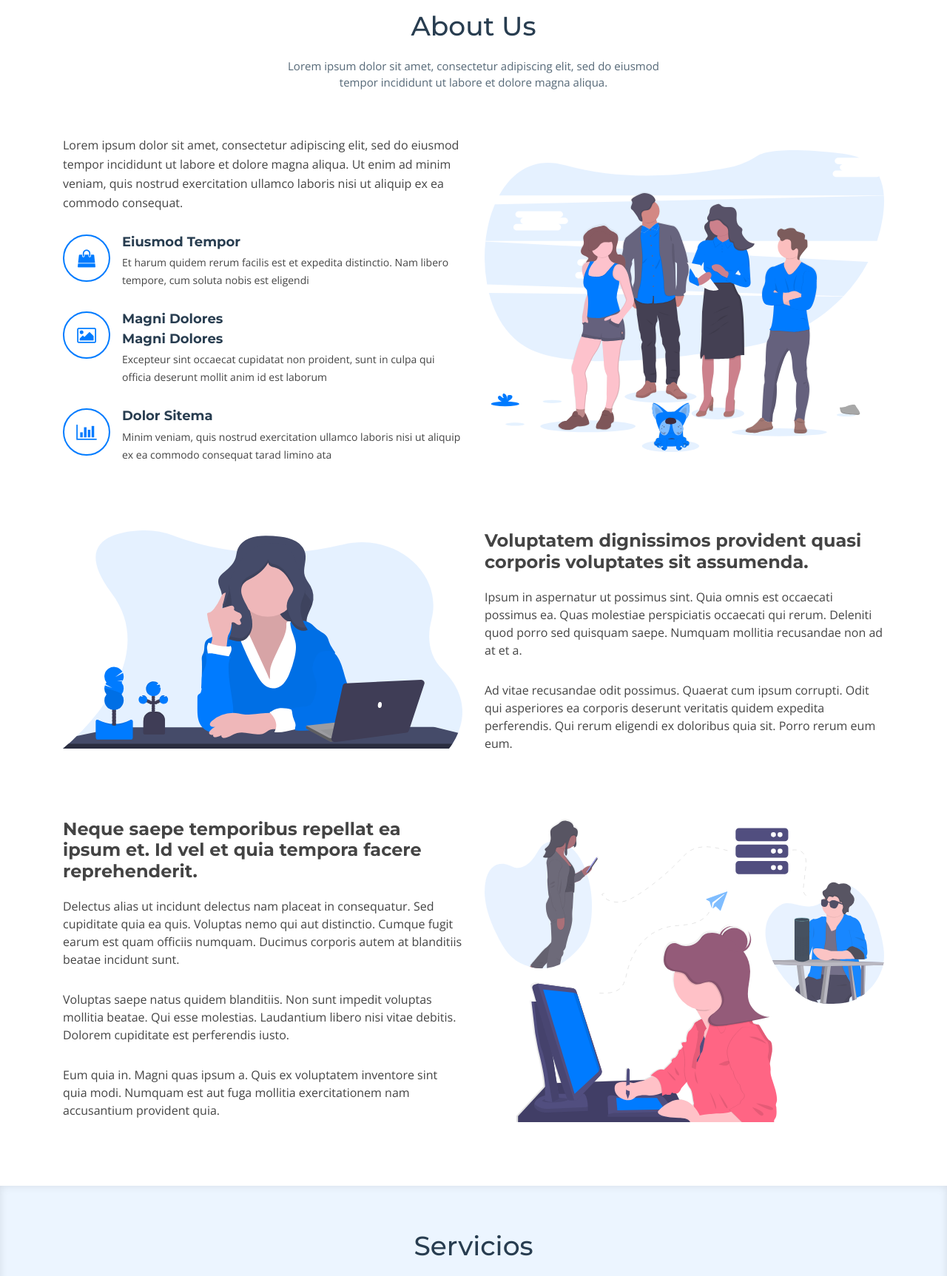
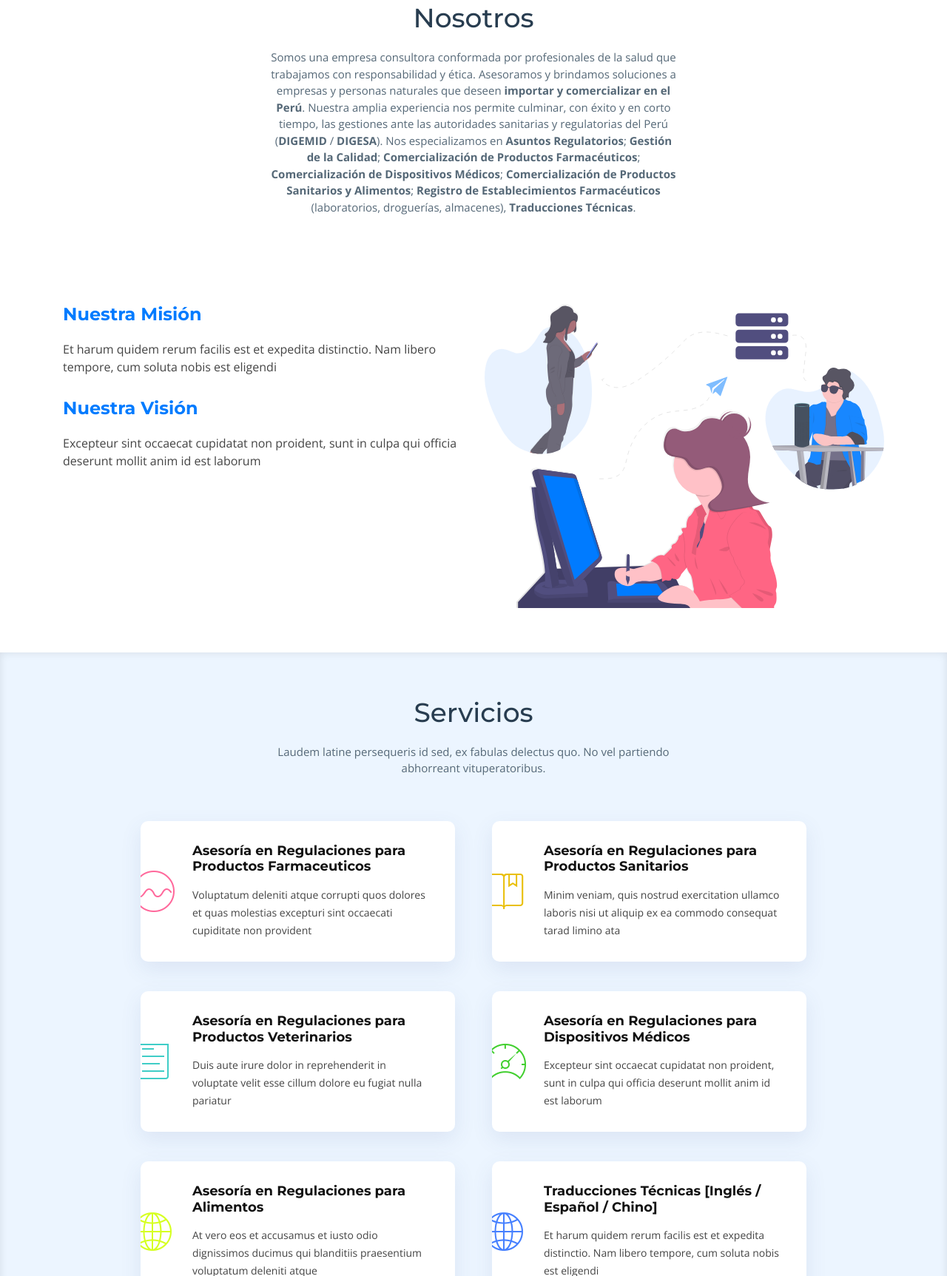
Before and after one commit to l-f-abanto-leon/l-f-abanto-leon.github.io, a plain HTML site: page test.html in a window 1280 px wide. Shown: the part 1075-2800 px from the top of the page at 74% size. Drawn offline with nearby package versions, Linux system fonts and the light colour scheme; files whose address does not match are found by name.

Commit message:
update 12/08/2020

```diff
--- a/test.html
+++ b/test.html
@@ -81,7 +81,7 @@
     <div class="container">
 
       <div class="intro-img">
-        <img src="img/intro-img.svg" alt="" class="img-fluid">
+        <img src="img/about-extra-1.svg" alt="" class="img-fluid">
       </div>
 
       <div class="intro-info">
@@ -154,83 +154,73 @@
 
 
     <!--==========================
-      About Us Section
+      Nosotros
     ============================-->
     <section id="about">
       <div class="container">
 
         <header class="section-header">
-          <h3>About Us</h3>
-          <p>Lorem ipsum dolor sit amet, consectetur adipiscing elit, sed do eiusmod tempor incididunt ut labore et dolore magna aliqua.</p>
+          <h3>Nosotros</h3>
+          <p>Somos una empresa consultora conformada por profesionales de la salud que trabajamos con responsabilidad y ética. Asesoramos y brindamos soluciones a empresas y personas naturales que deseen <b>importar y comercializar en el Perú</b>. Nuestra amplia experiencia nos permite culminar, con éxito y en corto tiempo, las gestiones ante las autoridades sanitarias y regulatorias del Perú (<b>DIGEMID</b> / <b>DIGESA</b>). Nos especializamos en <b>Asuntos Regulatorios</b>; <b>Gestión de la Calidad</b>;  <b>Comercialización de Productos Farmacéuticos</b>; <b>Comercialización de Dispositivos Médicos</b>; <b>Comercialización de Productos Sanitarios y Alimentos</b>; <b>Registro de Establecimientos Farmacéuticos </b> (laboratorios, droguerías, almacenes), <b>Traducciones Técnicas</b>.</p>
         </header>
 
-        <div class="row about-container">
+        <div class="row about-extra">
 
           <div class="col-lg-6 content order-lg-1 order-2">
-            <p>
-              Lorem ipsum dolor sit amet, consectetur adipiscing elit, sed do eiusmod tempor incididunt ut labore et dolore magna aliqua. Ut enim ad minim veniam, quis nostrud exercitation ullamco laboris nisi ut aliquip ex ea commodo consequat.
-            </p>
 
             <div class="icon-box wow fadeInUp">
-              <div class="icon"><i class="fa fa-shopping-bag"></i></div>
-              <h4 class="title"><a href="">Eiusmod Tempor</a></h4>
+              <!-- <div class="icon"><i class="fa fa-bar-chart"></i></div> -->
+              <h4 class="title"><a href="">Nuestra Misión</a></h4>
               <p class="description">Et harum quidem rerum facilis est et expedita distinctio. Nam libero tempore, cum soluta nobis est eligendi</p>
             </div>
 
-            <div class="icon-box wow fadeInUp" data-wow-delay="0.2s">
-              <div class="icon"><i class="fa fa-photo"></i></div>
-              <h4 class="title"><a href="">Magni Dolores</a></h4>
-              <h4 class="title"><a href="">Magni Dolores</a></h4>
+            <div class="icon-box wow fadeInUp" data-wow-delay="0.1s">
+              <!-- <div class="icon"><i class="fa fa-bar-chart"></i></div> -->
+              <h4 class="title"><a href="">Nuestra Visión</a></h4>
               <p class="description">Excepteur sint occaecat cupidatat non proident, sunt in culpa qui officia deserunt mollit anim id est laborum</p>
-            </div>
-
-            <div class="icon-box wow fadeInUp" data-wow-delay="0.4s">
-              <div class="icon"><i class="fa fa-bar-chart"></i></div>
-              <h4 class="title"><a href="">Dolor Sitema</a></h4>
-              <p class="description">Minim veniam, quis nostrud exercitation ullamco laboris nisi ut aliquip ex ea commodo consequat tarad limino ata</p>
             </div>
 
           </div>
 
           <div class="col-lg-6 background order-lg-2 order-1 wow fadeInUp">
-            <img src="img/about-img.svg" class="img-fluid" alt="">
+            <img src="img/about-extra-2.svg" class="img-fluid" alt="">
           </div>
         </div>
 
-        <div class="row about-extra">
-          <div class="col-lg-6 wow fadeInUp">
-            <img src="img/about-extra-1.svg" class="img-fluid" alt="">
-          </div>
-          <div class="col-lg-6 wow fadeInUp pt-5 pt-lg-0">
-            <h4>Voluptatem dignissimos provident quasi corporis voluptates sit assumenda.</h4>
-            <p>
-              Ipsum in aspernatur ut possimus sint. Quia omnis est occaecati possimus ea. Quas molestiae perspiciatis occaecati qui rerum. Deleniti quod porro sed quisquam saepe. Numquam mollitia recusandae non ad at et a.
-            </p>
-            <p>
-              Ad vitae recusandae odit possimus. Quaerat cum ipsum corrupti. Odit qui asperiores ea corporis deserunt veritatis quidem expedita perferendis. Qui rerum eligendi ex doloribus quia sit. Porro rerum eum eum.
-            </p>
-          </div>
-        </div>
+        <!-- <div class="row about-extra"> -->
+          <!-- <div class="col-lg-6 wow fadeInUp"> -->
+            <!-- <img src="img/about-extra-1.svg" class="img-fluid" alt=""> -->
+          <!-- </div> -->
+          <!-- <div class="col-lg-6 wow fadeInUp pt-5 pt-lg-0"> -->
+            <!-- <h4>Voluptatem dignissimos provident quasi corporis voluptates sit assumenda.</h4> -->
+            <!-- <p> -->
+              <!-- Ipsum in aspernatur ut possimus sint. Quia omnis est occaecati possimus ea. Quas molestiae perspiciatis occaecati qui rerum. Deleniti quod porro sed quisquam saepe. Numquam mollitia recusandae non ad at et a. -->
+            <!-- </p> -->
+            <!-- <p> -->
+              <!-- Ad vitae recusandae odit possimus. Quaerat cum ipsum corrupti. Odit qui asperiores ea corporis deserunt veritatis quidem expedita perferendis. Qui rerum eligendi ex doloribus quia sit. Porro rerum eum eum. -->
+            <!-- </p> -->
+          <!-- </div> -->
+        <!-- </div> -->
 
-        <div class="row about-extra">
-          <div class="col-lg-6 wow fadeInUp order-1 order-lg-2">
-            <img src="img/about-extra-2.svg" class="img-fluid" alt="">
-          </div>
+        <!-- <div class="row about-extra"> -->
+          <!-- <div class="col-lg-6 wow fadeInUp order-1 order-lg-2"> -->
+            <!-- <img src="img/about-extra-2.svg" class="img-fluid" alt=""> -->
+          <!-- </div> -->
 
-          <div class="col-lg-6 wow fadeInUp pt-4 pt-lg-0 order-2 order-lg-1">
-            <h4>Neque saepe temporibus repellat ea ipsum et. Id vel et quia tempora facere reprehenderit.</h4>
-            <p>
-             Delectus alias ut incidunt delectus nam placeat in consequatur. Sed cupiditate quia ea quis. Voluptas nemo qui aut distinctio. Cumque fugit earum est quam officiis numquam. Ducimus corporis autem at blanditiis beatae incidunt sunt.
-            </p>
-            <p>
-              Voluptas saepe natus quidem blanditiis. Non sunt impedit voluptas mollitia beatae. Qui esse molestias. Laudantium libero nisi vitae debitis. Dolorem cupiditate est perferendis iusto.
-            </p>
-            <p>
-              Eum quia in. Magni quas ipsum a. Quis ex voluptatem inventore sint quia modi. Numquam est aut fuga mollitia exercitationem nam accusantium provident quia.
-            </p>
-          </div>
+          <!-- <div class="col-lg-6 wow fadeInUp pt-4 pt-lg-0 order-2 order-lg-1"> -->
+            <!-- <h4>Neque saepe temporibus repellat ea ipsum et. Id vel et quia tempora facere reprehenderit.</h4> -->
+            <!-- <p> -->
+             <!-- Delectus alias ut incidunt delectus nam placeat in consequatur. Sed cupiditate quia ea quis. Voluptas nemo qui aut distinctio. Cumque fugit earum est quam officiis numquam. Ducimus corporis autem at blanditiis beatae incidunt sunt.  -->
+            <!-- </p> -->
+            <!-- <p> -->
+              <!-- Voluptas saepe natus quidem blanditiis. Non sunt impedit voluptas mollitia beatae. Qui esse molestias. Laudantium libero nisi vitae debitis. Dolorem cupiditate est perferendis iusto. -->
+            <!-- </p> -->
+            <!-- <p> -->
+              <!-- Eum quia in. Magni quas ipsum a. Quis ex voluptatem inventore sint quia modi. Numquam est aut fuga mollitia exercitationem nam accusantium provident quia. -->
+            <!-- </p> -->
+          <!-- </div> -->
 
-        </div>
+        <!-- </div> -->
 
       </div>
     </section><!-- #about -->
```
